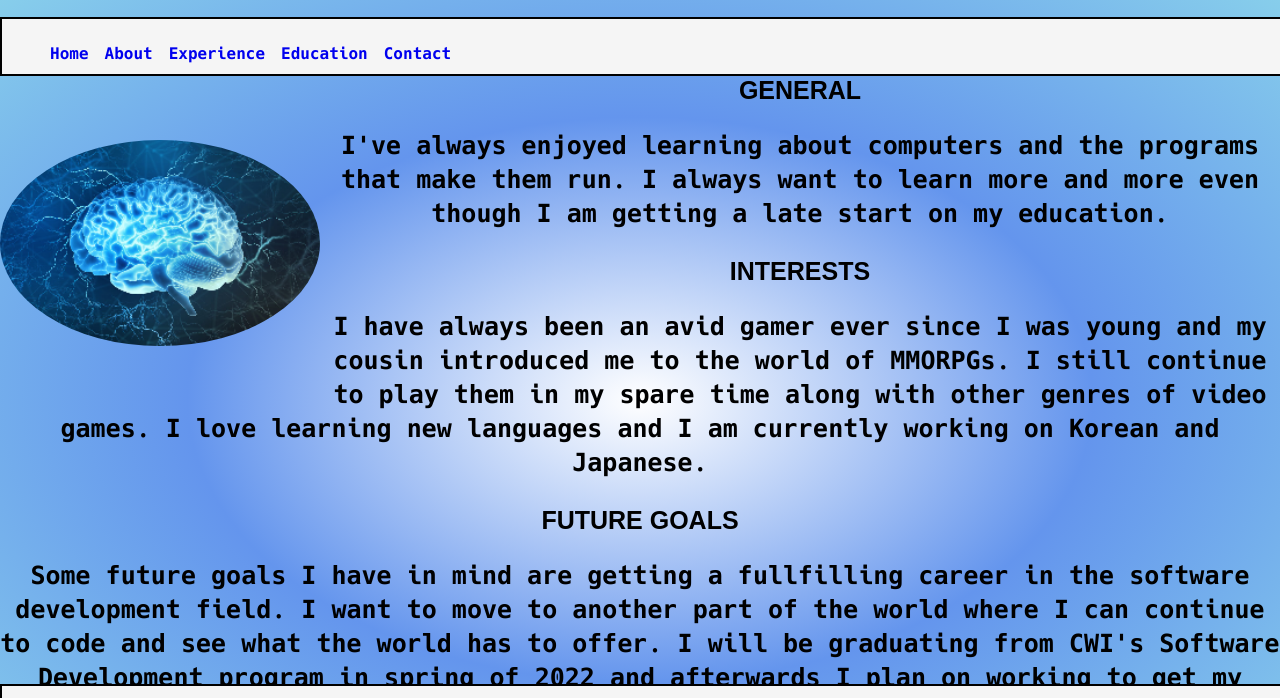
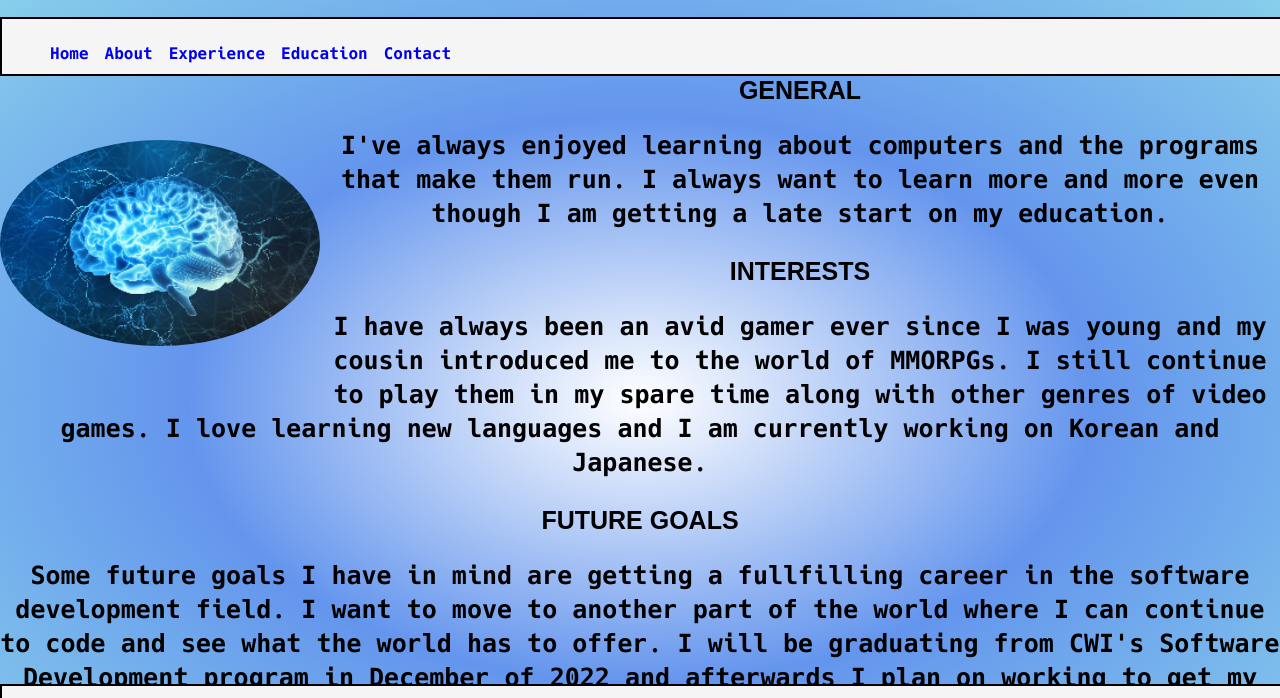
Before and after one commit to seanjamesCWI/seanjamesCWI.github.io, a plain HTML site: page SeanJamesPortfolio/about.html in a window 1280 px wide. Shown: the top 698 px of the page. Drawn offline with Linux system fonts and the light colour scheme.

Commit message:
Update about.html

```diff
--- a/SeanJamesPortfolio/about.html
+++ b/SeanJamesPortfolio/about.html
@@ -32,7 +32,7 @@
         <h1>Interests</h1>
         <p>I have always been an avid gamer ever since I was young and my cousin introduced me to the world of MMORPGs. I still continue to play them in my spare time along with other genres of video games. I love learning new languages and I am currently working on Korean and Japanese. </p>
         <h1>Future Goals</h1>
-        <p>Some future goals I have in mind are getting a fullfilling career in the software development field. I want to move to another part of the world where I can continue to code and see what the world has to offer. I will be graduating from CWI's Software Development program in spring of 2022 and afterwards I plan on working to get my bachelor's degree.</p>
+        <p>Some future goals I have in mind are getting a fullfilling career in the software development field. I want to move to another part of the world where I can continue to code and see what the world has to offer. I will be graduating from CWI's Software Development program in December of 2022 and afterwards I plan on working to get my Bachelor's Degree.</p>
         <footer><p><a href="https://linkedin.com" target="_blank"><img src="images/linkedin.svg" alt="linkedin"></a><a href="https://github.com" target="_blank"><img src="images/github.svg" alt="github"></a></p></footer>
     </body>
 </html>
```
